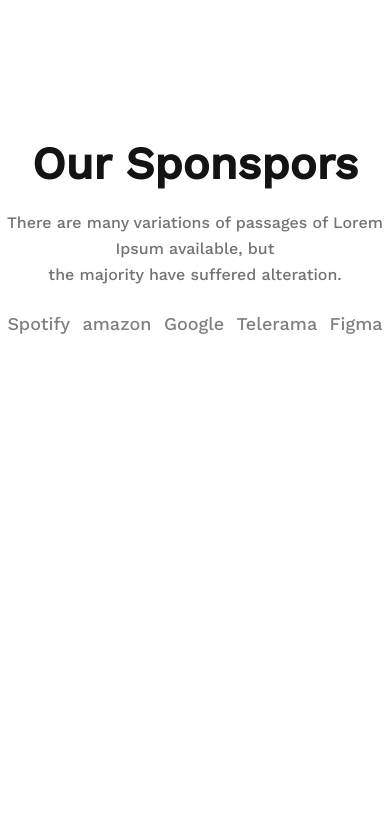
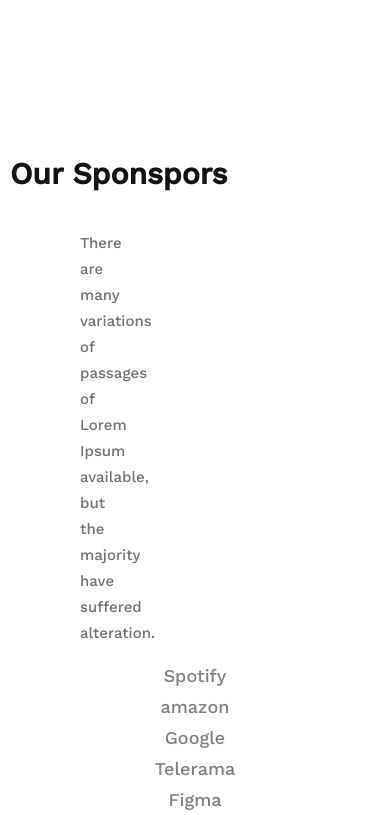
Before and after one commit to ProgSomel/g3-architects, a plain HTML site: page index.html in a window 390 px wide. Shown: the part 6352-7167 px from the top of the page. Before the commit the page ends 6691 px from the top, so only its background shows below. Drawn offline with nearby package versions, Linux system fonts and the light colour scheme.

Commit message:
made sponsors section responsive

```diff
--- a/css/style.css
+++ b/css/style.css
@@ -436,6 +436,28 @@ hr {
     flex-direction: column;
     gap: 25px;
   }
+  .sponsor-title {
+    font-size: 30px;
+    text-align: left;
+    padding: 10px;
+  }
+  .sponsor-info {
+    font-weight: 400;
+    font-size: 15px;
+    text-align: center;
+    color: #727272;
+    height: 30px;
+    width: 15px;
+    margin-left: 80px;
+  }
+  .sponsor-company {
+    margin-top: 400px;
+    /* flex-direction: column; */
+    flex-direction: column;
+    margin-left: 0;
+    text-align: left;
+  }
+
 }
 .hide {
   display: none;
```
Also changed, not shown: index.html (+1 -0 lines).
